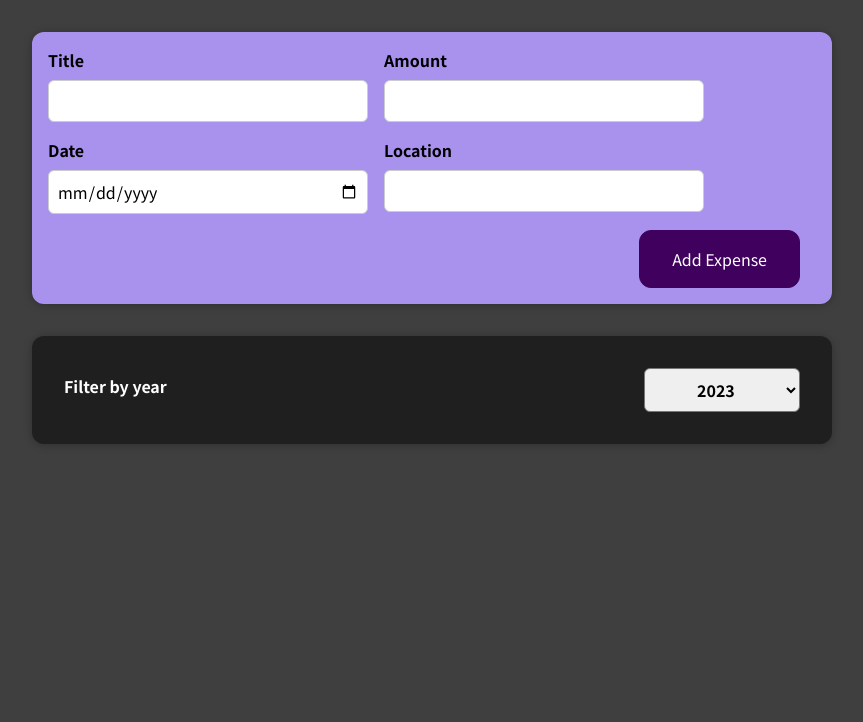
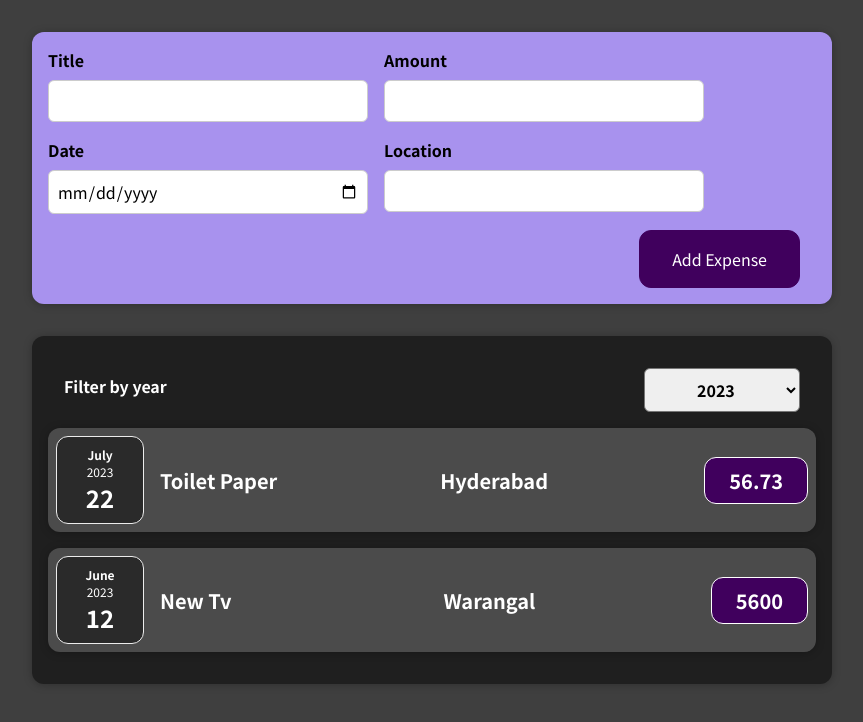
Before and after one commit to navadeep1012/ExpenseTracker, a React (Create React App) app: page / in a window 1280 px wide. Shown: the top 722 px of the page, without its empty margins (208-1071 px from the left). Built offline with nearby package versions, Linux system fonts and the light colour scheme.

Commit message:
rendering the expenses using conditions

```diff
--- a/src/components/Expenses/Expenses.js
+++ b/src/components/Expenses/Expenses.js
@@ -7,7 +7,7 @@
 
 const Expenses = (props) => {
 
-  const [filteredYear, setFilteredYear] = useState(0);
+  const [filteredYear, setFilteredYear] = useState('2023');
 
   const filterChangeHandler = (selectedYear) => {
       setFilteredYear(selectedYear);
@@ -19,31 +19,43 @@
     return expense.date.getFullYear().toString() === filteredYear;
    })
 
+   let expensesContent = <p>No Expenses Found</p>;
+   if(filteredExpenses.length >0 ){
+    expensesContent =  filteredExpenses.map((expense)=>{
+      return (
+        <ExpenseItem
+          key={expense.id}
+          title={expense.title}
+          amount={expense.amount}
+          location={expense.location}
+          date={expense.date}
+        />
+
+      );
+
+    });
+   }
+
   return (
     <Card className="expenses">
       <div>
         <ExpenseFilter
           selected={filteredYear}
           onChangeFilter={filterChangeHandler}
-
         />
         {/* {expenses.map((obj) => {
           return <ExpenseItem key={Math.random()} items={obj} />;
         })} */}
 
+        {
+          // if(filteredExpenses.length === 1){
 
-        {
-          filteredExpenses.map((expense) => (
-          <ExpenseItem
-            key={expense.id}
-            title={expense.title}
-            amount={expense.amount}
-            location={expense.location}
-            date={expense.date}
-          />
-          ))
+          // }
+          filteredExpenses.length === 1 && expensesContent && (
+            <p>Only single Expense here. Please add more...</p>
+          )
         }
-
+        {expensesContent}
       </div>
     </Card>
   );
```
